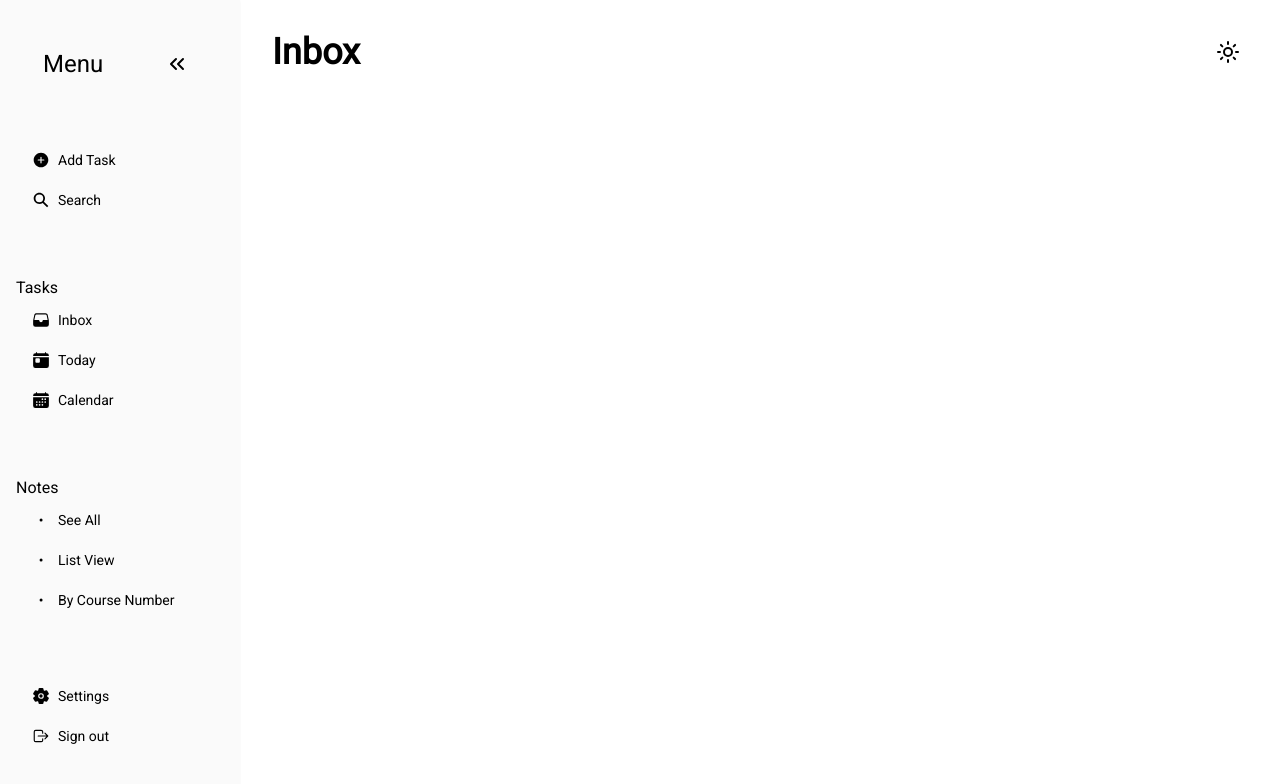
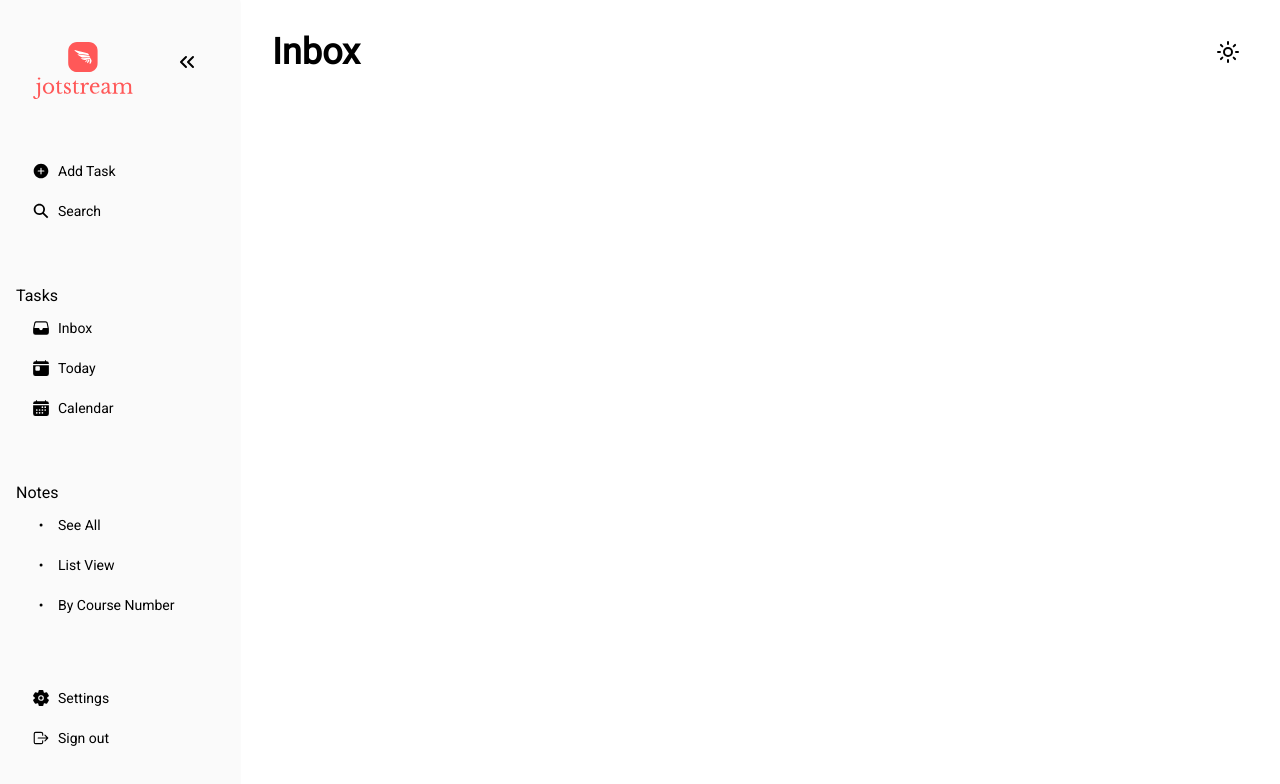
Before and after one commit to kahuiwong123/jotstream, a Next.js app: page /dashboard in a window 1280 px wide. Shown: the top 784 px of the page. Built offline with nearby package versions, Linux system fonts and the light colour scheme; no server answers.

Commit message:
updated sidnav

```diff
--- a/src/components/sidenav/sidenav.tsx
+++ b/src/components/sidenav/sidenav.tsx
@@ -1,6 +1,7 @@
 "use client";
 
-import React, { useContext } from "react";
+import React from "react";
+import logo from "../../../public/logo-no-background.svg";
 import { clsx } from "clsx";
 import {
   IoSearchSharp,
@@ -19,6 +20,8 @@ import { TooltipItem } from "../ui/tooltip-item";
 import { logoutUser } from "@/data/authActions";
 import { useSectionStore } from "@/data/sectionStore";
 import SignOutButton from "./signout-button";
+import Image from "next/image";
+
 const SideNav = ({ toggleSideNav }: { toggleSideNav: () => void }) => {
   const sidebarCollapsed = useSectionStore((state) => state.sidebarCollapsed);
 
@@ -31,18 +34,17 @@ const SideNav = ({ toggleSideNav }: { toggleSideNav: () => void }) => {
     >
       <section
         className={clsx(
-          "flex items-center text-2xl",
+          "flex items-start text-2xl",
           sidebarCollapsed ? "justify-center" : "justify-around",
         )}
       >
-        <h1
-          className={clsx(
-            "transtion-all overflow-hidden",
-            sidebarCollapsed && "w-0",
-          )}
-        >
-          Menu
-        </h1>
+        <Image
+          src={logo}
+          height={100}
+          width={100}
+          alt="jotstream-logo"
+          className={clsx(sidebarCollapsed && "hidden")}
+        />
         <Button
           variant="outline"
           size="icon"
```
Also changed, not shown: 1 other file (tests, documents, lock files or other folders).
